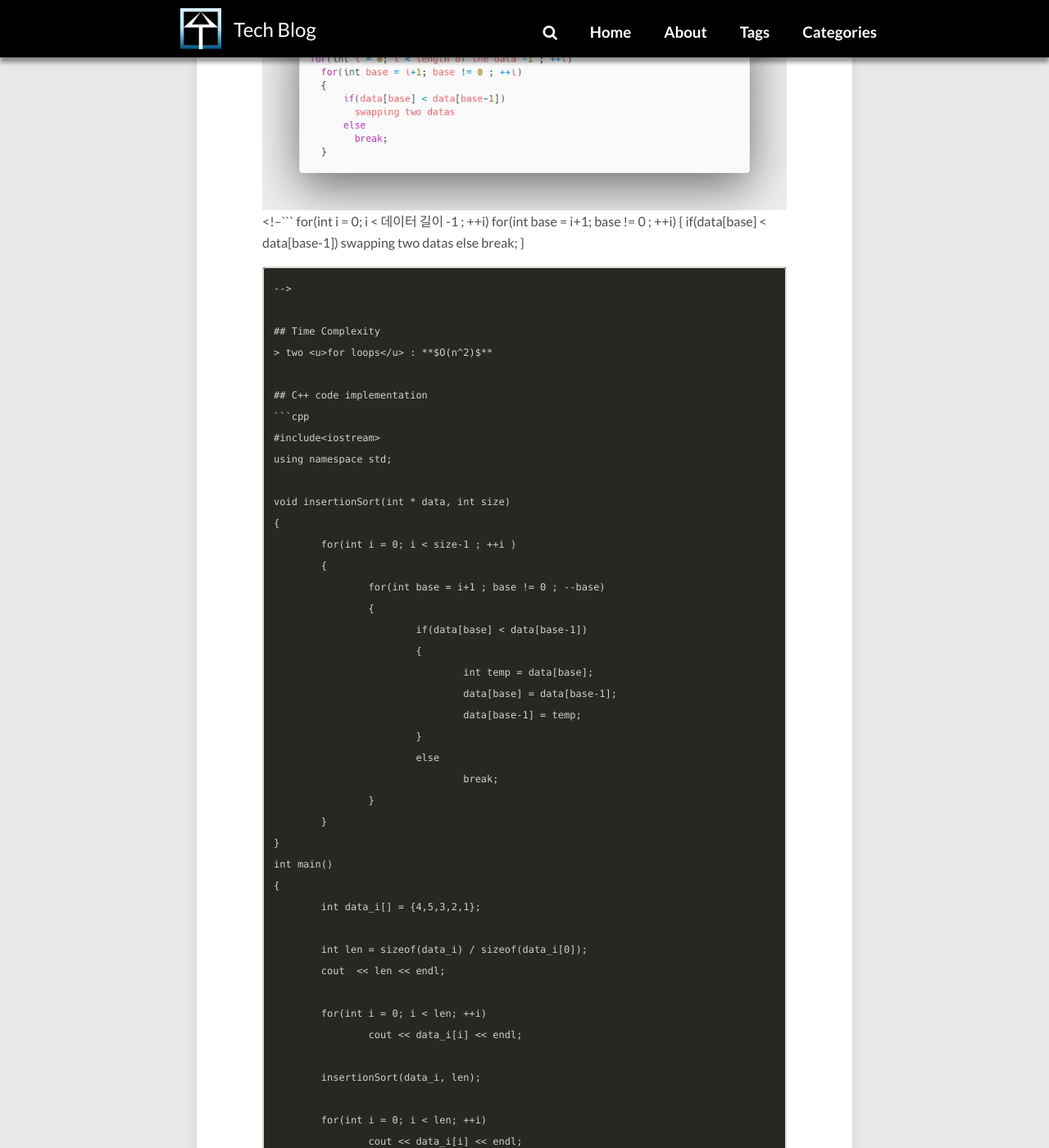
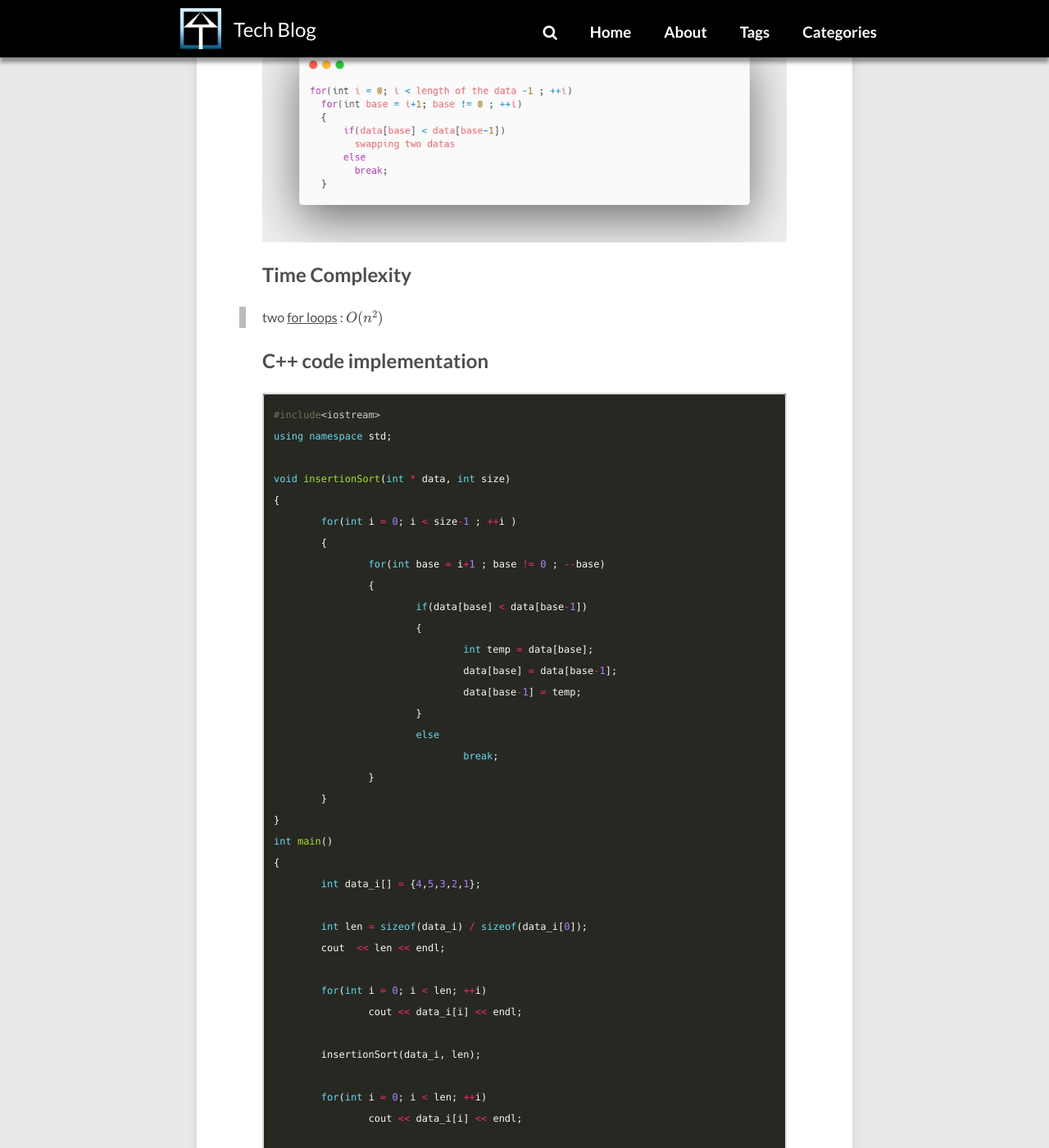
Before and after one commit to sujinsjlee/mg729.github.io, a Jekyll site: the page built from _posts/2020-03-08-Algorithm_(3)_InsertionSort.md, in a window 1280 px wide and 1400 px high, scrolled down 2355 px. Shown: the whole window at 82% size. Built offline with Jekyll 4.4.1, drawn with Linux system fonts in a browser that asks for light colours; nearby versions of some CDN libraries; formulas are drawn with MathJax 3; comment, search, counter and statistics services are not loaded; some of the changed text lies outside the part shown.

Commit message:
[Algorithm] Insertion sort update 3

````diff
--- a/_posts/2020-03-08-Algorithm_(3)_InsertionSort.md
+++ b/_posts/2020-03-08-Algorithm_(3)_InsertionSort.md
@@ -25,6 +25,8 @@ use_math: true
 		<img src="https://upload.wikimedia.org/wikipedia/commons/9/9c/Insertion-sort-example.gif"/>
 	</a>
 </center>
+
+---
 
 ## Code Design
 > `index`
@@ -67,21 +69,11 @@ use_math: true
     | 3     | 2     |
 
   ### 4. (<u>2 3 4 5</u>)
-
+---
 
 ## Pseudocode
 [![carbon_code_highlighter](/images/carboninsertionsort.png)](https://carbon.now.sh/)
-<!--```
-for(int i = 0; i < 데이터 길이 -1 ; ++i)
-  for(int base = i+1; base != 0 ; ++i)
-  {
-      if(data[base] < data[base-1])
-        swapping two datas
-      else
-        break;
-  }
-```
--->
+
 
 ## Time Complexity
 > two <u>for loops</u> : **$O(n^2)$**
````
Also changed, not shown: other parts of _posts/2020-03-08-Algorithm_(3)_InsertionSort.md (+1 -1 lines).
